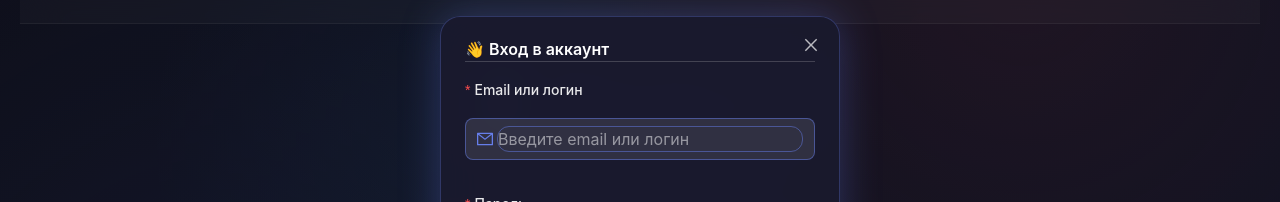
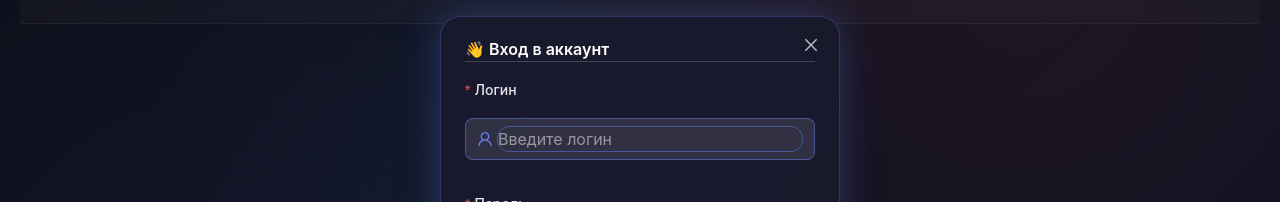
Before and after one commit to Dammmup/Search_Content, a React (Vite) app: page /profile in a window 1280 px wide. Both pictures are taken after a click on the button "ВОЙТИ". Shown: the part 181-383 px from the top of the page. Built offline with nearby package versions, Linux system fonts and the light colour scheme; no server answers.

Commit message:
feat: implement user profile page, authentication modal, and user creation script

```diff
--- a/src/UI/components/AuthModal.jsx
+++ b/src/UI/components/AuthModal.jsx
@@ -1,6 +1,6 @@
 import React, { useState, useEffect } from 'react';
 import { Modal, Button, Form, Input, Alert } from 'antd';
-import { LockOutlined, MailOutlined } from '@ant-design/icons';
+import { LockOutlined, UserOutlined } from '@ant-design/icons';
 import { authAPI } from '../../BL/api';
 
 const AuthModal = ({ visible, onLogin, onCancel }) => {
@@ -48,12 +48,8 @@ const AuthModal = ({ visible, onLogin, onCancel }) => {
           localStorage.setItem('userEmail', result.user.email);
           localStorage.setItem('userId', result.user.id);
 
-          // Если email требует подтверждения
-          if (result.user.email_confirmed_at) {
-            onLogin();
-          } else {
-            setError('На вашу почту отправлено письмо для подтверждения. Пожалуйста, проверьте почту.');
-          }
+          // Эмулируем мгновенный вход без подтверждения почты
+          onLogin();
         }
       }
     } catch (err) {
@@ -61,9 +57,9 @@ const AuthModal = ({ visible, onLogin, onCancel }) => {
 
       // Обработка ошибок Supabase
       if (err.message?.includes('Invalid login')) {
-        setError('Неправильный email или пароль');
+        setError('Неправильный логин или пароль');
       } else if (err.message?.includes('User already registered')) {
-        setError('Пользователь с таким email уже существует');
+        setError('Пользователь с таким логином уже существует');
       } else if (err.message?.includes('Password')) {
         setError('Пароль должен содержать минимум 6 символов');
       } else if (err.message?.includes('network')) {
@@ -110,14 +106,14 @@ const AuthModal = ({ visible, onLogin, onCancel }) => {
         initialValues={{ email: '', password: '' }}
       >
         <Form.Item
-          label="Email или логин"
+          label="Логин"
           name="email"
-          rules={[{ required: true, message: 'Пожалуйста, введите email или логин' }]}
+          rules={[{ required: true, message: 'Пожалуйста, введите логин' }]}
         >
           <Input
-            prefix={<MailOutlined style={{ color: '#667eea' }} />}
-            placeholder="Введите email или логин"
-            autoComplete="email"
+            prefix={<UserOutlined style={{ color: '#667eea' }} />}
+            placeholder="Введите логин"
+            autoComplete="username"
           />
         </Form.Item>
 
--- a/src/UI/pages/Profile.jsx
+++ b/src/UI/pages/Profile.jsx
@@ -48,7 +48,7 @@ export const Profile = () => {
     checkAuth();
   }, []);
 
-  const username = user ? user.email || user.id : 'Гость';
+  const username = user ? (user.email ? user.email.split('@')[0] : user.id) : 'Гость';
 
   const [isLogoutModalVisible, setIsLogoutModalVisible] = useState(false);
   const [countMedia, setCountMedia] = useState(0);
```
Also changed, not shown: scripts/create_user.js (added, +39 -0 lines).
